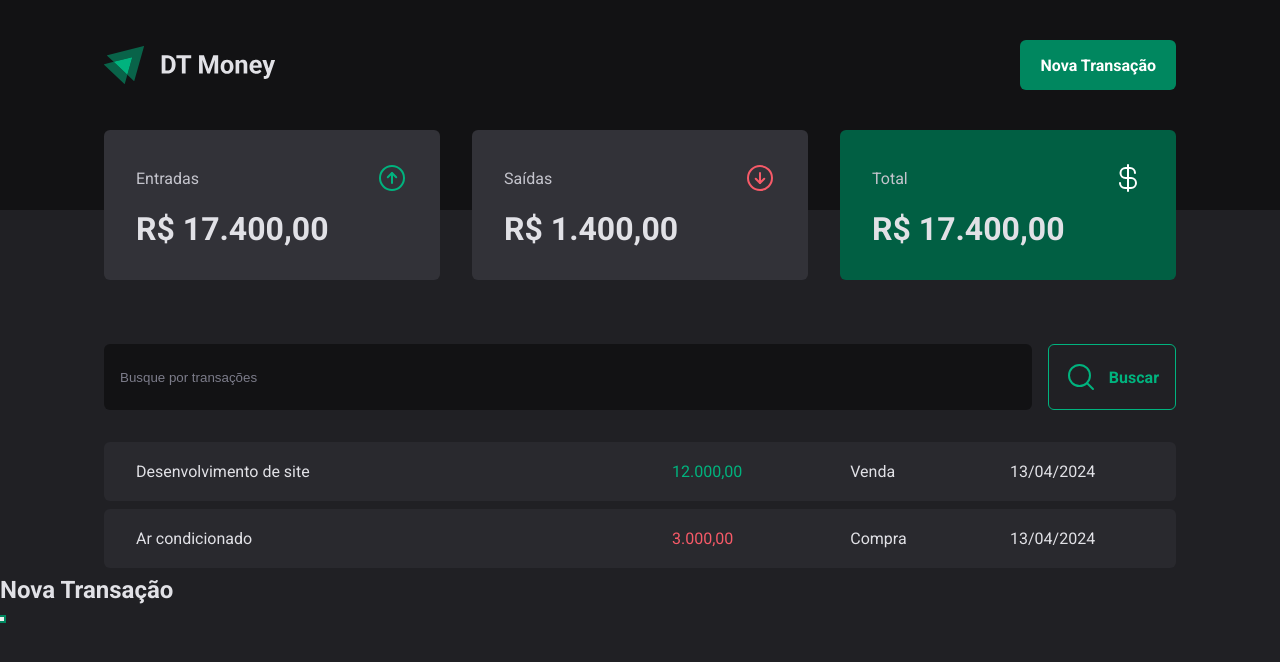
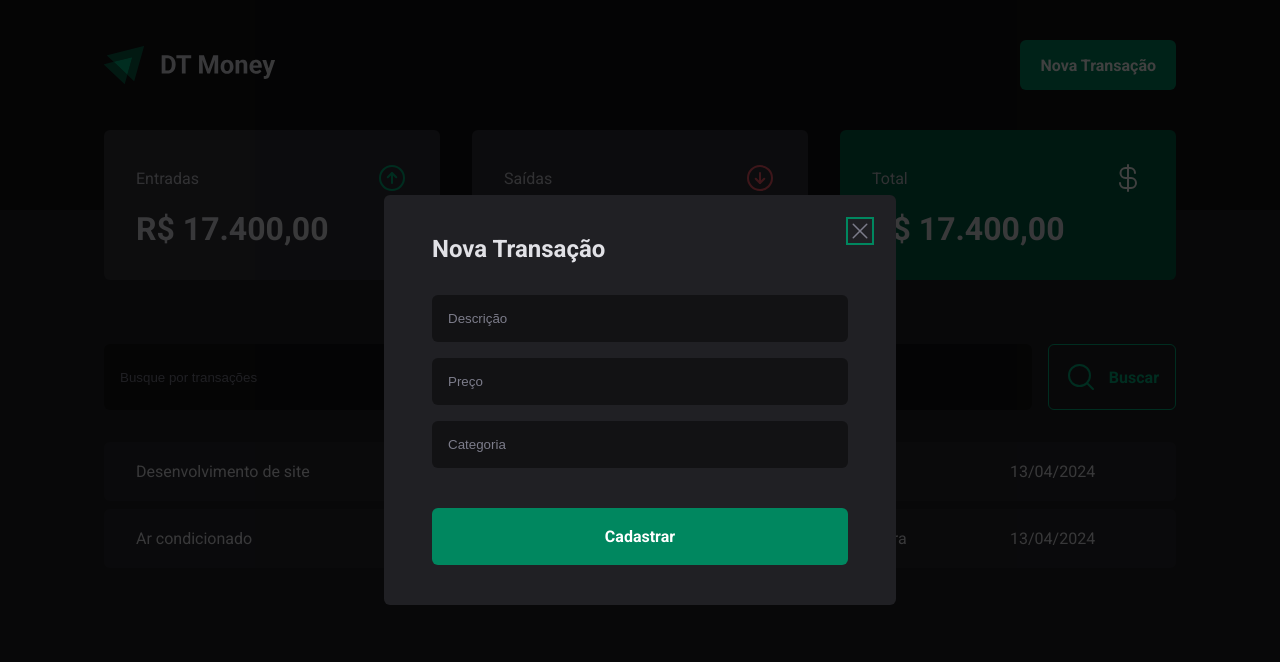
Before and after one commit to Raulbarbosa/dt-money, a React (Vite) app: page / in a window 1280 px wide. Both pictures are taken after a click on the button "Nova Transação". Shown: the top 662 px of the page. Built offline with nearby package versions, Linux system fonts and the light colour scheme.

Commit message:
feat: New Transaction Modal created

```diff
--- a/src/components/Header/index.tsx
+++ b/src/components/Header/index.tsx
@@ -1,6 +1,7 @@
 import { HeaderContainer, HeaderContent, NewTransactionButton } from "./styles";
 import * as Dialog from "@radix-ui/react-dialog";
 import Logo from "../../assets/logo.svg";
+import { NewTransactionModal } from "../NewTransactionModal";
 
 export function Header() {
   return (
@@ -11,13 +12,7 @@
           <Dialog.Trigger asChild>
             <NewTransactionButton>Nova Transação</NewTransactionButton>
           </Dialog.Trigger>
-          <Dialog.Portal>
-            <Dialog.Overlay />
-            <Dialog.Content>
-              <Dialog.Title>Nova Transação</Dialog.Title>
-              <Dialog.Close />
-            </Dialog.Content>
-          </Dialog.Portal>
+          <NewTransactionModal />
         </Dialog.Root>
       </HeaderContent>
     </HeaderContainer>
--- /dev/null
+++ b/src/components/NewTransactionModal/index.tsx
@@ -0,0 +1,26 @@
+import * as Dialog from "@radix-ui/react-dialog";
+import { CloseButton, Content, Overlay } from "./styles";
+import { X } from "phosphor-react";
+
+export function NewTransactionModal() {
+  return (
+    <Dialog.Portal>
+      <Overlay />
+      <Content>
+        <Dialog.Title>Nova Transação</Dialog.Title>
+        <CloseButton>
+          <X size={24} />
+        </CloseButton>
+
+        <form action="">
+          <input type="text" placeholder="Descrição" required />
+          <input type="number" placeholder="Preço" required />
+          <input type="text" placeholder="Categoria" required />
+
+          <button type="submit">Cadastrar</button>
+        </form>
+
+      </Content>
+    </Dialog.Portal>
+  )
+}
--- /dev/null
+++ b/src/components/NewTransactionModal/styles.ts
@@ -0,0 +1,72 @@
+import styled from "styled-components";
+import * as Dialog from "@radix-ui/react-dialog";
+
+export const Overlay = styled(Dialog.Overlay)`
+  position: fixed;
+  width: 100vw;
+  height: 100vh;
+  inset: 0;
+  background: rgba(0, 0, 0, 0.75);
+`
+
+export const Content = styled(Dialog.Content)`
+  min-width: 32rem;
+  border-radius: 6px;
+  padding: 2.5rem 3rem;
+  background: ${props => props.theme["gray-800"]};
+
+  position: fixed;
+  top: 50%;
+  left: 50%;
+  transform: translate(-50%, -50%);
+
+  form{
+    margin-top: 2rem;
+
+    display: flex;
+    flex-direction: column;
+    gap: 1rem;
+
+    input {
+      border-radius: 6px;
+      border: 0;
+      background: ${props => props.theme["gray-900"]};
+      color: ${props => props.theme["gray-300"]};
+      padding: 1rem;
+
+      &::placeholder {
+        color: ${props => props.theme["gray-500"]};
+      }
+    }
+
+    button[type="submit"] {
+      height: 57px;
+      border: 0;
+      background: ${props => props.theme["green-500"]};
+      color: ${props => props.theme["white"]};
+      font-weight: bold;
+      padding: 0 1.25rem;
+      border-radius: 6px;
+      margin-top: 1.5rem;
+      cursor: pointer;
+
+      &:hover {
+        background: ${props => props.theme["green-700"]};
+        transition: background-color 0.2s;
+      }
+
+    }
+  }
+
+`
+
+export const CloseButton = styled(Dialog.Close)`
+  position: absolute;
+  background: transparent;
+  border: 0;
+  top: 1.5rem;
+  right: 1.5rem;
+  line-height: 0;
+  cursor: pointer;
+  color: ${props => props.theme["gray-500"]};
+`
```
